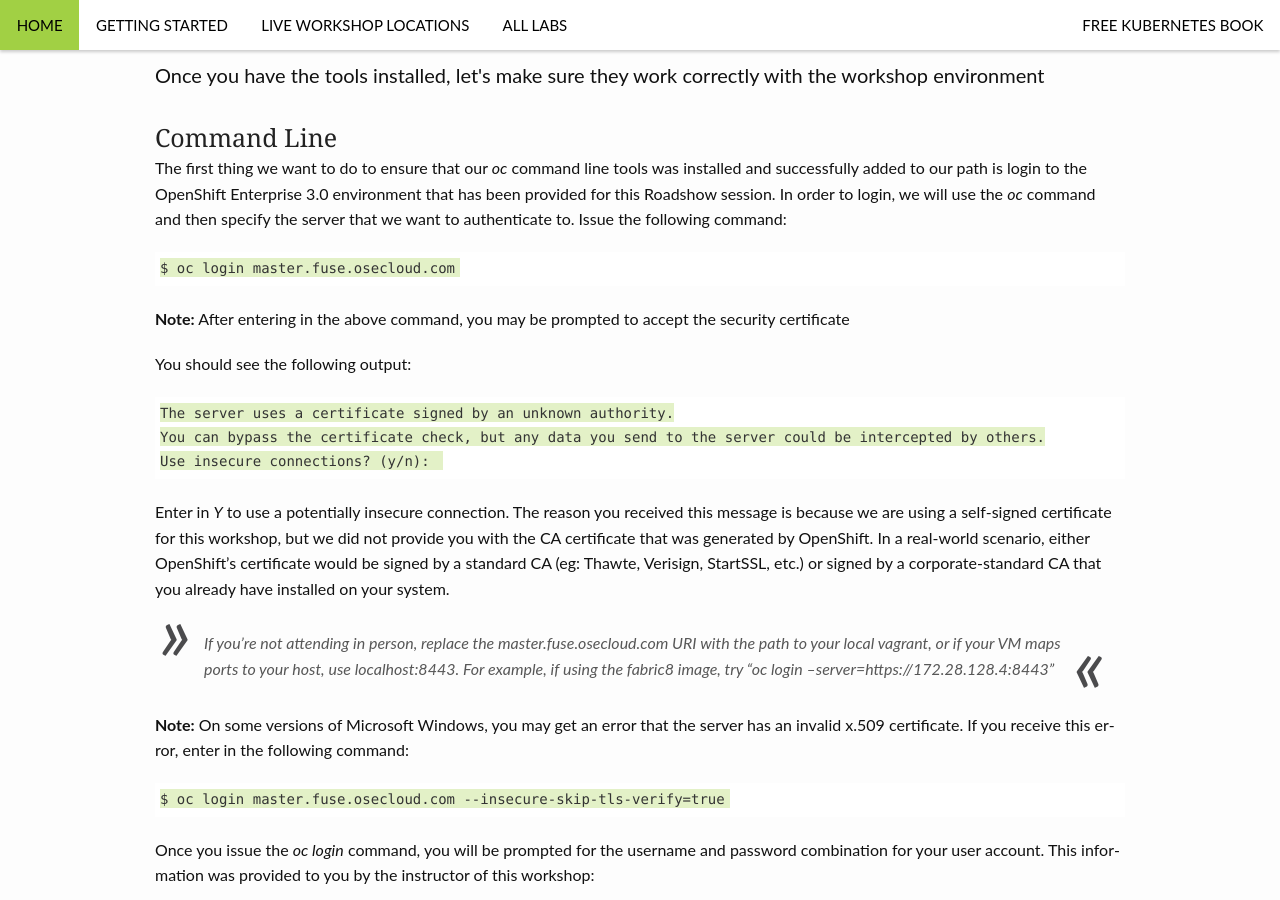
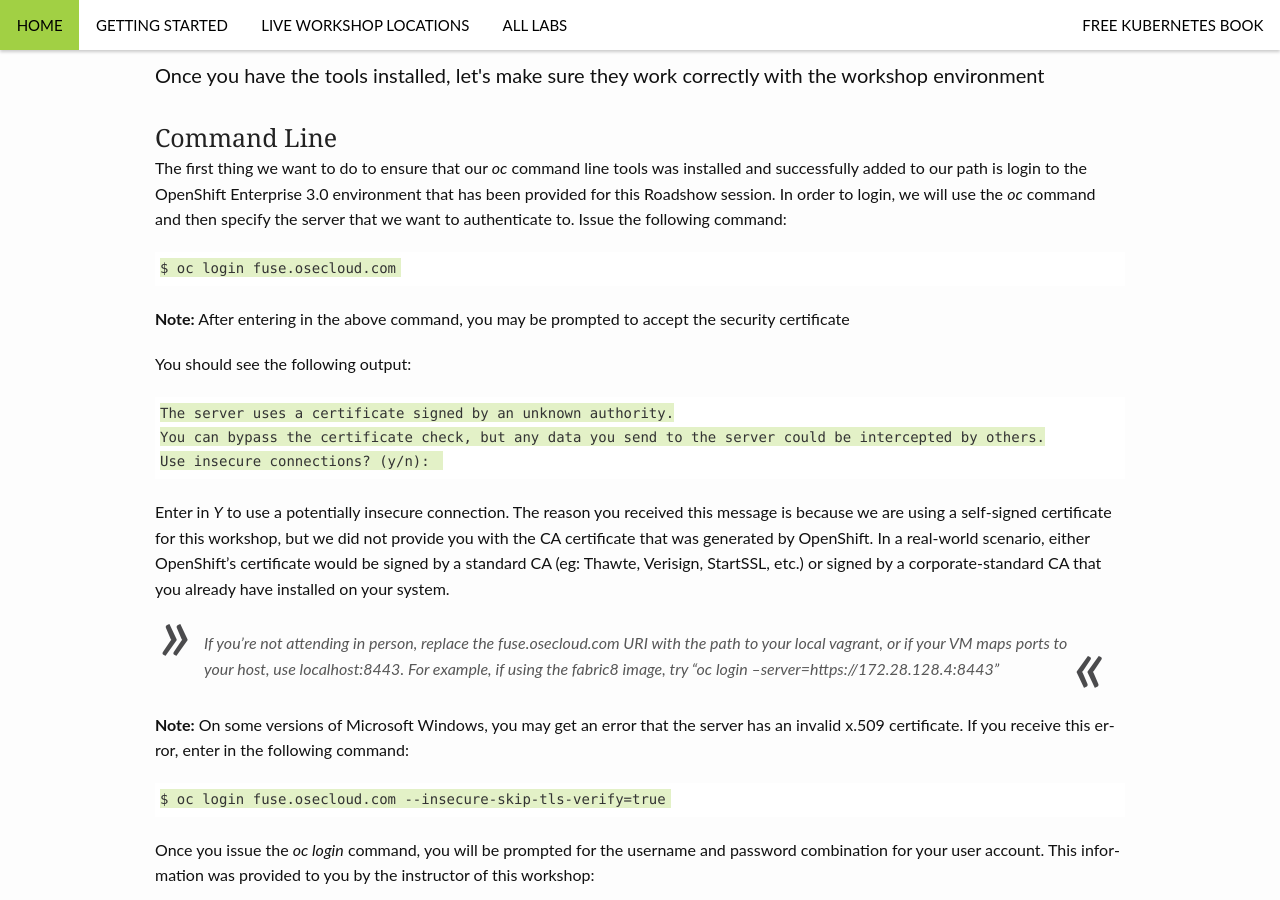
Before and after one commit to RedHatWorkshops/fuse-on-openshift, a Jekyll site: the page built from _posts/explore/2014-07-09-smoke-test.md, in a window 1280 px wide and 900 px high, scrolled down 313 px. Built offline with Jekyll 4.4.1, drawn with Linux system fonts in a browser that asks for light colours; some of the changed text lies outside the part shown.

Commit message:
changed master.fuse.osecloud.com to just "fuse.osecloud.com"

```diff
--- a/_posts/explore/2014-07-09-smoke-test.md
+++ b/_posts/explore/2014-07-09-smoke-test.md
@@ -13,7 +13,7 @@ categories:
 
 The first thing we want to do to ensure that our *oc* command line tools was installed and successfully added to our path is login to the OpenShift Enterprise 3.0 environment that has been provided for this Roadshow session.  In order to login, we will use the *oc* command and then specify the server that we want to authenticate to.  Issue the following command:
 
-	$ oc login master.fuse.osecloud.com
+	$ oc login fuse.osecloud.com
 
 
 **Note:** After entering in the above command, you may be prompted to accept the security certificate
@@ -31,11 +31,11 @@ by OpenShift. In a real-world scenario, either OpenShift's certificate would be
 signed by a standard CA (eg: Thawte, Verisign, StartSSL, etc.) or signed by a
 corporate-standard CA that you already have installed on your system.
 
-> If you're not attending in person, replace the master.fuse.osecloud.com URI with the path to your local vagrant, or if your VM maps ports to your host, use localhost:8443. For example, if using the fabric8 image, try "oc login --server=https://172.28.128.4:8443"
+> If you're not attending in person, replace the fuse.osecloud.com URI with the path to your local vagrant, or if your VM maps ports to your host, use localhost:8443. For example, if using the fabric8 image, try "oc login --server=https://172.28.128.4:8443"
 
 **Note:** On some versions of Microsoft Windows, you may get an error that the server has an invalid x.509 certificate.  If you receive this error, enter in the following command:
 
-	$ oc login master.fuse.osecloud.com --insecure-skip-tls-verify=true
+	$ oc login fuse.osecloud.com --insecure-skip-tls-verify=true
 
 Once you issue the *oc login* command, you will be prompted for the username and password combination for your user account.  This information was provided to you by the instructor of this workshop:
 
@@ -83,7 +83,7 @@ can do this with the following command:
 
 You will see the following confirmation message:
 
-	Now using project "userXX-smoke" on server "https://master.fuse.osecloud.com:8443".
+	Now using project "userXX-smoke" on server "https://fuse.osecloud.com:8443".
 
 The next thing we want to check is the routes associated with this project. A simple explanation for how routes work is:
 1. A request comes in to an OpenShift node on port 80 (HTTP) or 443 (HTTPS)
@@ -106,7 +106,7 @@ OpenShift Enterprise 3 ships with a web-based console that will allow users to
 perform various tasks via a browser.  To get a feel for how the web console
 works, open your browser and go to the following URL:
 
-	https://master.fuse.osecloud.com:8443
+	https://fuse.osecloud.com:8443
 
 The first screen you will see is the authentication screen.  Enter in the following credentials:
 
```
Also changed, not shown: _posts/explore/2014-08-01-deploy-first-docker-image.md (+1 -1 lines).
